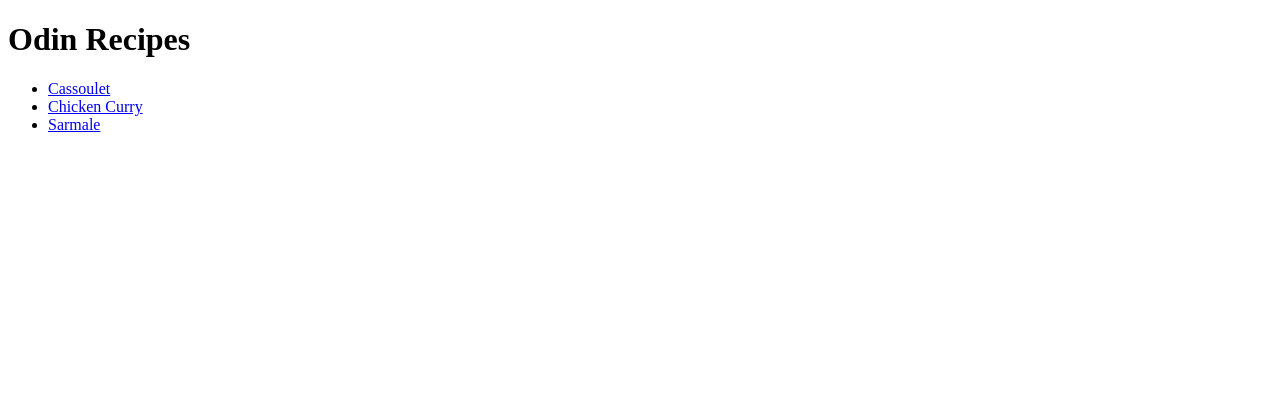
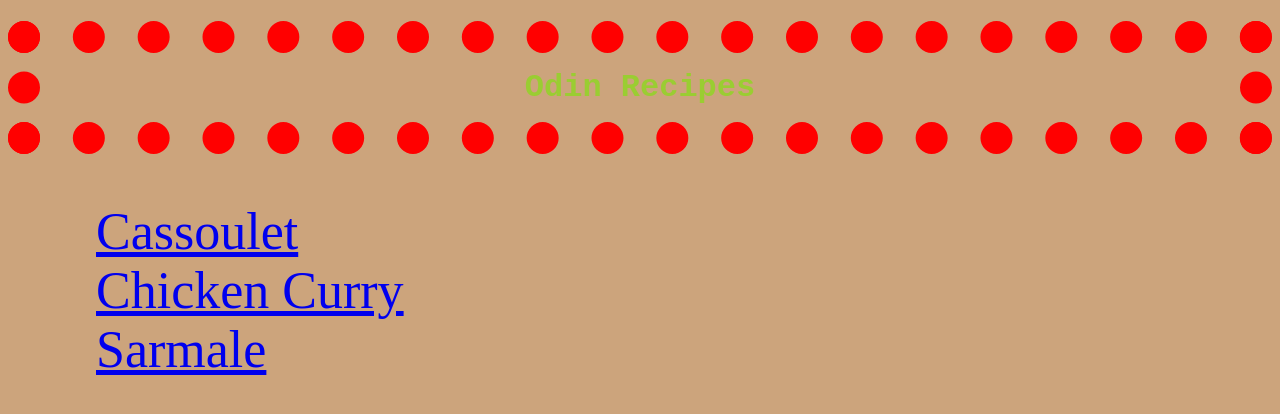
Before and after one commit to ScolarulFanica/odin-recipes, a plain HTML site: page index.html in a window 1280 px wide. Drawn offline with Linux system fonts and the light colour scheme.

Commit message:
Add css to index.html

```diff
--- a/index.html
+++ b/index.html
@@ -1,8 +1,10 @@
 <!DOCTYPE html>
 <html lang="en">
-    <meta charset="utf-8">
     <head>
+        <meta charset="utf-8"/>
+        <meta name="viewport" content="width=device-width, initial-scale=1.0"/>
         <title>Odin Recipes</title>
+        <link rel="stylesheet" href="styles/style.css">
     </head>
     <body>
         <h1>Odin Recipes</h1>
--- /dev/null
+++ b/styles/style.css
@@ -0,0 +1,26 @@
+html{
+    background-color: rgb(204, 164, 124);
+}
+
+h1{
+    font-family: 'Courier New', Courier, monospace;
+    color: yellowgreen;
+    padding: 16px 8px;
+    border: 1em red dotted;
+    text-align: center;
+}
+
+ul{
+    margin: 48px;
+}
+
+li{
+    display: block;
+    font-size: 52px;
+    color: #043f41;
+}
+
+li :hover{
+    color: red;
+    font-size: 69px;
+}
```
Also changed, not shown: recipes/cassoulet.html (+2 -1 lines), recipes/curry.html (+2 -1 lines), recipes/sarmale.html (+2 -1 lines).
